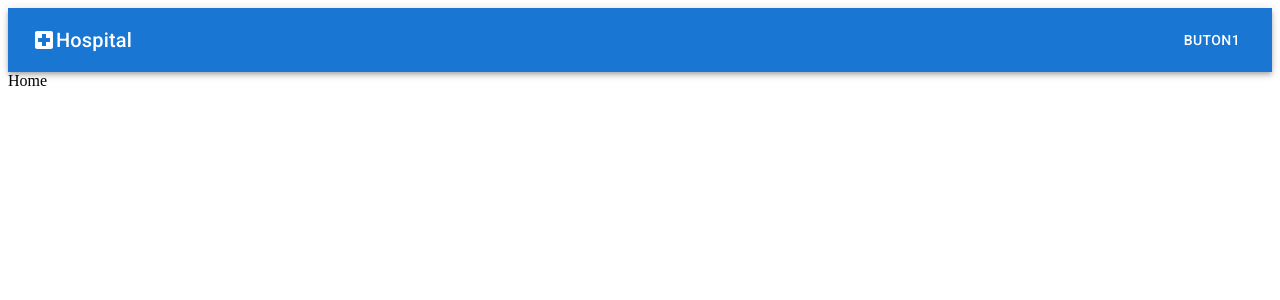
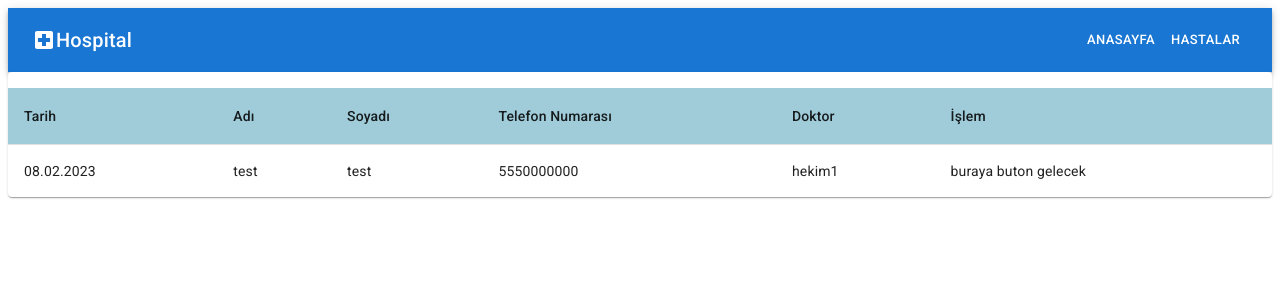
Before and after one commit to muratavci05/reactjs_hospital-automation-app, a React (Create React App) app: page / in a window 1280 px wide. Shown: the top 300 px of the page. Built offline with nearby package versions, Linux system fonts and the light colour scheme; data requests are answered from the project's data file.

Commit message:
hasta,randevu ve seçilen doktor datalarının çekimi(get)

```diff
--- a/db.json
+++ b/db.json
@@ -3,16 +3,23 @@
         {
             "id":"1",
             "date":"08.02.2023",
-            "hastaId":"1"
+            "hastaId":"1",
+            "doctorId":"1"
         }
     ],
-    "hatalar": [
+    "hastalar": [
         {
             "id":"1",
             "name":"test",
             "surname":"test",
             "phone":"5550000000",
             "islemId": []
+        }
+    ],
+    "doktorlar": [
+        {
+            "id":"1",
+            "doktorsurname":"hekim1"
         }
     ],
     "islemler": [
--- a/package.json
+++ b/package.json
@@ -8,6 +8,7 @@
     "@fontsource/roboto": "^4.5.8",
     "@mui/icons-material": "^5.11.0",
     "@mui/material": "^5.11.8",
+    "@mui/x-data-grid": "^5.17.22",
     "@testing-library/jest-dom": "^5.16.5",
     "@testing-library/react": "^13.4.0",
     "@testing-library/user-event": "^13.5.0",
@@ -23,7 +24,8 @@
     "start": "react-scripts start",
     "build": "react-scripts build",
     "test": "react-scripts test",
-    "eject": "react-scripts eject"
+    "eject": "react-scripts eject",
+    "json-server": "json-server --watch db.json --port 3004"
   },
   "eslintConfig": {
     "extends": [
--- a/src/App.js
+++ b/src/App.js
@@ -2,6 +2,7 @@ import React from "react";
 import { BrowserRouter, Routes, Route } from "react-router-dom";
 import Header from "./components/Header";
 import Home from "./Pages/Home";
+import Patients from "./Pages/Patients";
 
 function App() {
   return (
@@ -9,6 +10,7 @@ function App() {
       <Header />
       <Routes>
         <Route path="/" element={<Home />} />
+        <Route path="/patients" element={<Patients/>}/>
       </Routes>
     </BrowserRouter>
   );
--- a/src/Pages/Home.jsx
+++ b/src/Pages/Home.jsx
@@ -1,8 +1,13 @@
 import React from 'react'
+import DataTable from '../components/home/DataTable'
 
-const Home = () => {
+const Home = (props) => {
   return (
-    <div>Home</div>
+    <div>
+        <DataTable/>
+
+    </div>
+
   )
 }
 
--- /dev/null
+++ b/src/Pages/Patients.jsx
@@ -0,0 +1,11 @@
+import React from 'react'
+
+const Patients = (props) => {
+  return (
+    <div>
+       Burası Hastalar sayfası
+        </div>
+  )
+}
+
+export default Patients;
--- a/src/components/Header.jsx
+++ b/src/components/Header.jsx
@@ -6,7 +6,8 @@ import Typography from "@mui/material/Typography";
 import Button from "@mui/material/Button";
 //import IconButton from "@mui/material/IconButton";
 import MenuIcon from "@mui/icons-material/Menu";
-import LocalHospitalIcon from '@mui/icons-material/LocalHospital';
+import LocalHospitalIcon from "@mui/icons-material/LocalHospital";
+import { Link } from "react-router-dom";
 
 const Header = (props) => {
   return (
@@ -18,14 +19,37 @@ const Header = (props) => {
             edge="start"
             color="inherit"
             aria-label="menu"
-            sx={{ mr:0 }}
+            sx={{ mr: 0 }}
           >
             <MenuIcon />
           </LocalHospitalIcon>
           <Typography variant="h6" component="div" sx={{ flexGrow: 1 }}>
             <span /* style={{fontSize:"25px"}} */>H</span>ospital
           </Typography>
-          <Button color="inherit">Buton1</Button>
+          <Button color="inherit">
+            <Link
+              to="/"
+              style={{
+                color: "white",
+                textDecoration: "none",
+                fontSize: "13px",
+              }}
+            >
+              Anasayfa
+            </Link>
+          </Button>
+          <Button color="inherit">
+            <Link
+              to="/patients"
+              style={{
+                color: "white",
+                textDecoration: "none",
+                fontSize: "13px",
+              }}
+            >
+              Hastalar
+            </Link>
+          </Button>
         </Toolbar>
       </AppBar>
     </Box>
--- /dev/null
+++ b/src/components/home/DataTable.jsx
@@ -0,0 +1,99 @@
+import React, { useState, useEffect } from "react";
+import Table from "@mui/material/Table";
+import TableBody from "@mui/material/TableBody";
+import TableCell from "@mui/material/TableCell";
+import TableContainer from "@mui/material/TableContainer";
+import TableHead from "@mui/material/TableHead";
+import TableRow from "@mui/material/TableRow";
+import Paper from "@mui/material/Paper";
+import axios from "axios";
+
+function createData(name, calories, fat, carbs, protein) {
+  return { name, calories, fat, carbs, protein };
+}
+
+const rows = [
+  createData("Frozen yoghurt", 159, 6.0, 24, 4.0),
+  createData("Ice cream sandwich", 237, 9.0, 37, 4.3),
+  createData("Eclair", 262, 16.0, 24, 6.0),
+  createData("Cupcake", 305, 3.7, 67, 4.3),
+  createData("Gingerbread", 356, 16.0, 49, 3.9),
+];
+
+export default function BasicTable() {
+  const [randevular, setRandevular] = useState(null);
+  const [hastalar, setHastalar] = useState(null);
+  const [doktorlar, setDoktorlar] = useState(null);
+
+  useEffect(() => {
+    axios
+      .get("http://localhost:3004/randevular")
+      .then((resRandevular) => {
+        setRandevular(resRandevular.data);
+        axios
+          .get("http://localhost:3004/hastalar")
+          .then((resHastalar) => {
+            setHastalar(resHastalar.data);
+          })
+          .catch((err) => console.log("hastalar hata", err));
+      })
+      .catch((err) => console.log("Randevular Hata", err));
+  },[]);
+
+  //seçilen doktor çekimi
+  useEffect (()=> {
+    axios
+    .get("http://localhost:3004/doktorlar")
+    .then((resDoktorlar) => {
+      setDoktorlar(resDoktorlar.data);
+    })
+    .catch((err) => console.log("seçilen doktorlar hata", err));
+
+  },[]);
+
+  if (randevular === null || hastalar === null) {
+    return <h1>Loading...</h1>;
+  }
+  return (
+    <TableContainer component={Paper}>
+      <Table sx={{ minWidth: 650, marginTop: 2 }} aria-label="simple table">
+        <TableHead style={{}}>
+          <TableRow style={{ backgroundColor: "#A0CCDA" }}>
+            <TableCell>Tarih</TableCell>
+            <TableCell>Adı</TableCell>
+            <TableCell>Soyadı</TableCell>
+            <TableCell>Telefon Numarası</TableCell>
+            <TableCell>Doktor</TableCell>
+            <TableCell>İşlem</TableCell>
+          </TableRow>
+        </TableHead>
+        <TableBody>
+          {randevular.map((randevu) => {
+            const aradigimHasta = hastalar.find(
+              (hasta) => hasta.id === randevu.hastaId
+            );
+            const secilenDoktor = doktorlar.find(
+              (doctor) => doctor.id === randevu.doctorId
+            );
+            return (
+              <TableRow
+                key={randevu.id}
+                sx={{ "&:last-child td, &:last-child th": { border: 0 } }}
+              >
+                <TableCell component="th" scope="row">
+                  {randevu.date}
+                </TableCell>
+
+                <TableCell>{aradigimHasta.name}</TableCell>
+                <TableCell>{aradigimHasta.surname}</TableCell>
+                <TableCell>{aradigimHasta.phone}</TableCell>
+                <TableCell>{secilenDoktor.doktorsurname}</TableCell>
+                <TableCell>buraya buton gelecek</TableCell>
+              </TableRow>
+            );
+          })}
+        </TableBody>
+      </Table>
+    </TableContainer>
+  );
+}
```
Also changed, not shown: 1 other file (tests, documents, lock files or other folders).
